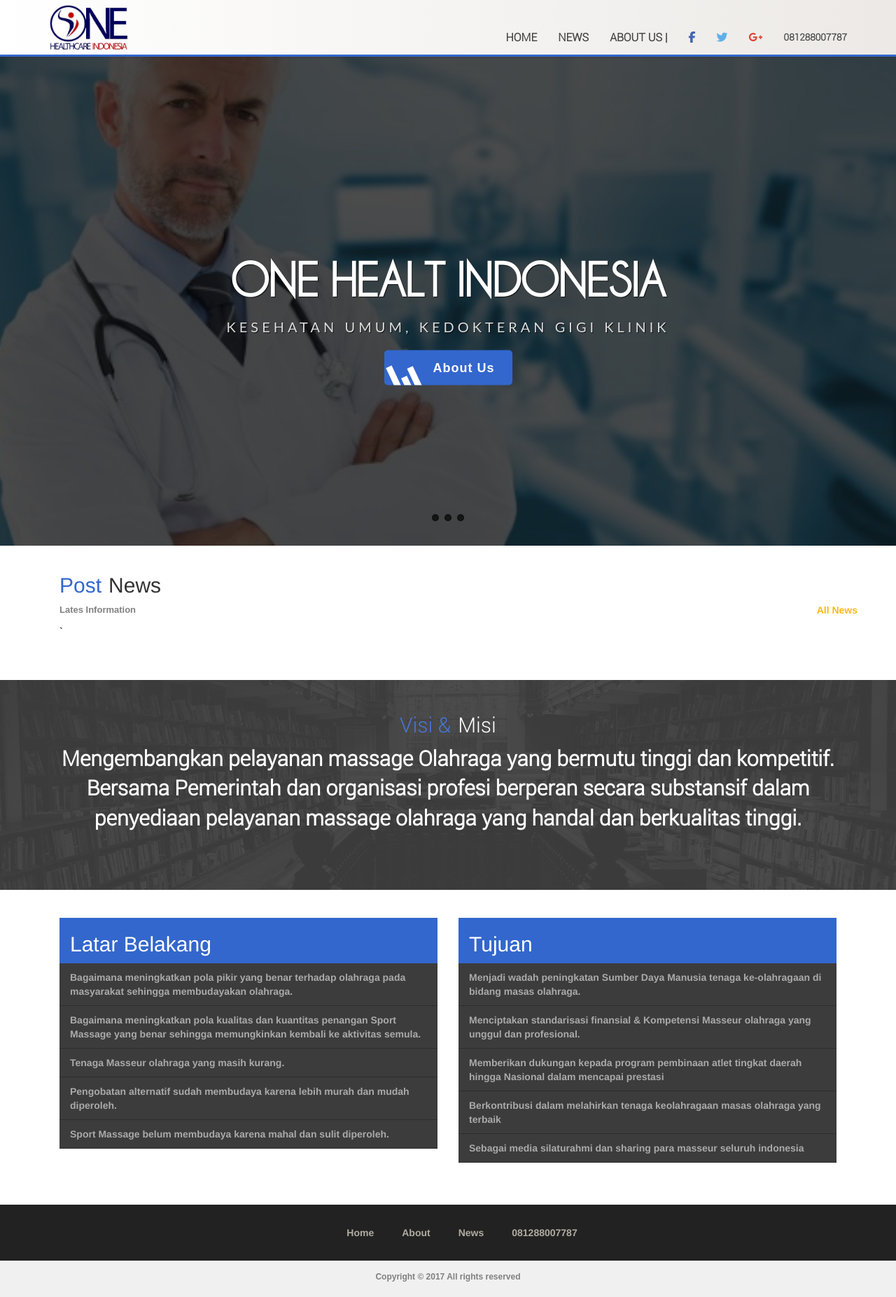
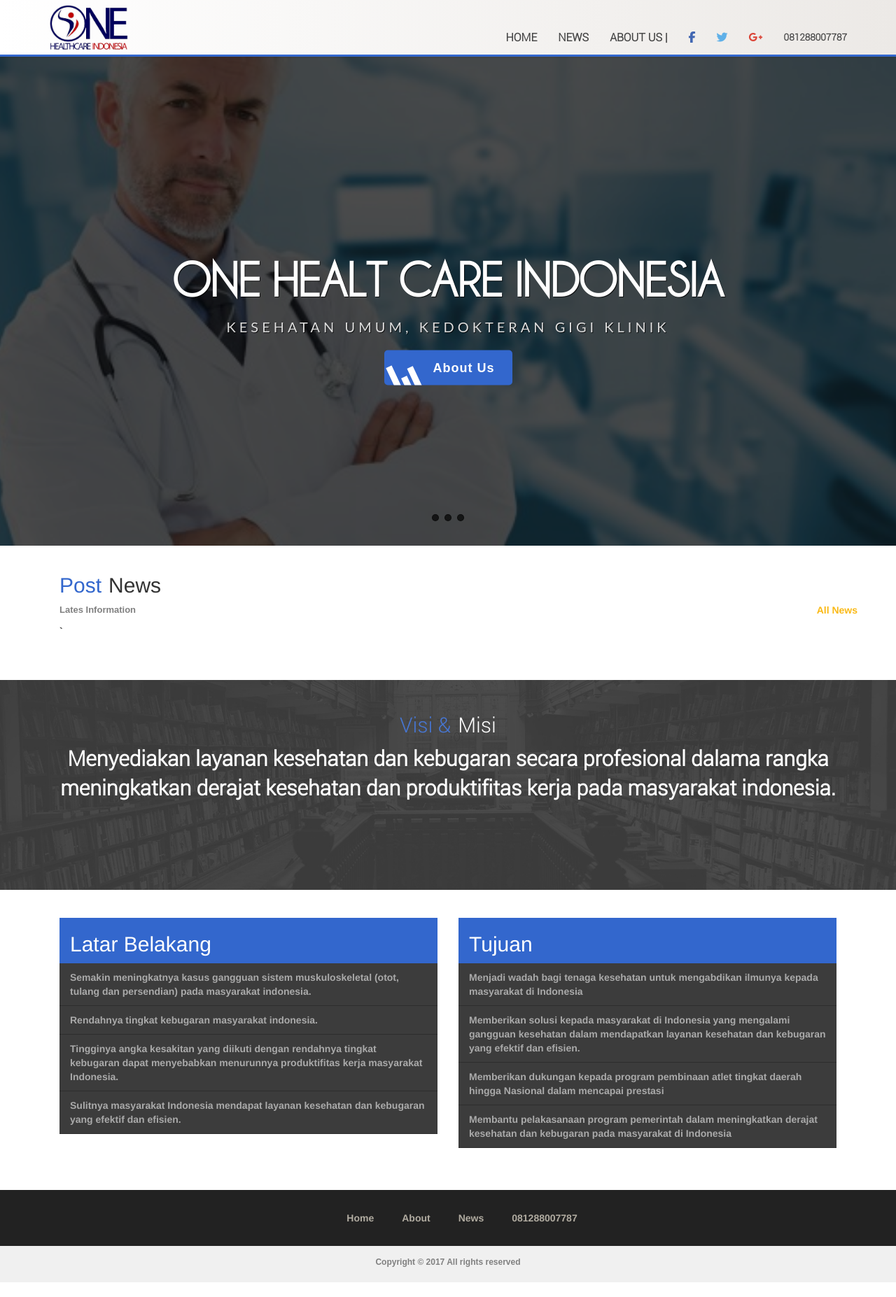
Before and after one commit to crayongenerateon/ohi, a CodeIgniter app: page /database/ in a window 1280 px wide. Shown: the whole page at 70% size. After the commit the page ends 1833 px from the top, so only its background shows below. Run offline with CodeIgniter, Linux system fonts and the light colour scheme; data that the repository does not hold is empty; some libraries are stand-ins or nearby versions; some web fonts are replaced.

Commit message:
revisi front end 1

```diff
--- a/application/views/templates/base.php
+++ b/application/views/templates/base.php
@@ -7,7 +7,7 @@
   <meta name="description" content="">
   <meta name="author" content="">
 
-  <title> OHI | one healt indonesia</title>
+  <title> OHCI | one healt care indonesia</title>
   <link rel="icon" href="<?php echo site_url('');?>media/template/media/images/ico/blood.png" type="icon">
   <!-- Bootstrap Core CSS -->
   <link href="<?php echo base_url('');?>media/template/media/css/bootstrap.min.css" rel="stylesheet" type="text/css">
@@ -79,7 +79,7 @@
           <div class="slide-1"></div>
           <div class="hero">
             <hgroup>
-              <h1>one healt indonesia</h1>
+              <h1>one healt care indonesia</h1>
               <h3>kesehatan umum, kedokteran gigi Klinik</h3>
             </hgroup>
             <button class="snip1434">About Us<i class="ion-stats-bars"></i></button>
@@ -89,7 +89,7 @@
           <div class="slide-2"></div>
           <div class="hero">
             <hgroup>
-              <h1>one healt indonesia</h1>
+              <h1>one healt care indonesia</h1>
               <h3>It Pays to Live Healthy</h3>
             </hgroup>
             <button class="snip1434">About Us<i class="ion-stats-bars"></i></button>
@@ -99,7 +99,7 @@
           <div class="slide-3"></div>
           <div class="hero">
             <hgroup>
-              <h1>one healt indonesia</h1>
+              <h1>one healt care indonesia</h1>
               <h3>Get start your next awesome project</h3>
             </hgroup>
             <button class="snip1434">About Us<i class="ion-stats-bars"></i></button>
@@ -116,7 +116,7 @@
             <div class="animated fadeInLeft">Post</div><div class="animated fadeInRight">News</div>
           </h1>
           <p class="animated fadeInUp delay-1">Lates Information</p>
-          <a href="<?php echo site_url('news/list');?>" class="animated fadeInUp delay-1 pull-right" style="margin-top: -30px;">All News</a>`
+          <a href="<?php echo site_url('news/index');?>" class="animated fadeInUp delay-1 pull-right" style="margin-top: -30px;">All News</a>`
         </div>
         <!-- <a class="btn btn-primary pull-right" href="#" style="margin-top: -50px;">View All News <i class="ion ion-eye"></i></a> -->
 
@@ -188,7 +188,7 @@
               <div class="animated fadeInLeft">Visi &</div> <div class="animated fadeInRight">Misi</div>
             </h1>
           </center>
-          Mengembangkan pelayanan massage Olahraga yang bermutu tinggi dan kompetitif. Bersama Pemerintah dan organisasi profesi berperan secara substansif dalam penyediaan pelayanan massage olahraga yang handal dan berkualitas tinggi.
+          Menyediakan layanan kesehatan dan kebugaran secara profesional dalama rangka meningkatkan derajat kesehatan dan produktifitas kerja pada masyarakat indonesia.
         </span>
       </div>
     </div>
@@ -201,11 +201,10 @@
         <a href="#" class="list-group-item active">
           <h2>Latar Belakang</h2>
         </a>
-        <a href="#" class="list-group-item text-primary">Bagaimana meningkatkan pola pikir yang benar terhadap olahraga pada masyarakat sehingga membudayakan olahraga.</a>
-        <a href="#" class="list-group-item">Bagaimana meningkatkan pola kualitas dan kuantitas penangan <strong>Sport Massage</strong> yang benar sehingga memungkinkan kembali ke aktivitas semula.</a>
-        <a href="#" class="list-group-item">Tenaga Masseur olahraga yang masih kurang.</a>
-        <a href="#" class="list-group-item">Pengobatan alternatif sudah membudaya karena lebih murah dan mudah diperoleh.</a>
-        <a href="#" class="list-group-item">Sport Massage belum membudaya karena mahal dan sulit diperoleh.</a>
+        <a href="#" class="list-group-item text-primary">Semakin meningkatnya kasus gangguan sistem muskuloskeletal (otot, tulang dan persendian) pada masyarakat indonesia.</a>
+        <a href="#" class="list-group-item">Rendahnya tingkat kebugaran masyarakat indonesia.</a>
+        <a href="#" class="list-group-item">Tingginya angka kesakitan yang diikuti dengan rendahnya tingkat kebugaran dapat menyebabkan menurunnya produktifitas kerja masyarakat Indonesia.</a>
+        <a href="#" class="list-group-item">Sulitnya masyarakat  Indonesia mendapat layanan kesehatan dan kebugaran  yang efektif dan efisien.</a>
       </div>
     </div>
 
@@ -214,11 +213,10 @@
       <a href="#" class="list-group-item active">
         <h2>Tujuan</h2>
       </a>
-      <a href="#" class="list-group-item text-primary">Menjadi wadah peningkatan Sumber Daya Manusia tenaga ke-olahragaan di bidang masas olahraga.</a>
-      <a href="#" class="list-group-item">Menciptakan standarisasi finansial & Kompetensi Masseur olahraga yang unggul dan profesional.</a>
+      <a href="#" class="list-group-item text-primary">Menjadi wadah bagi tenaga kesehatan untuk mengabdikan ilmunya kepada masyarakat di Indonesia </a>
+      <a href="#" class="list-group-item"> Memberikan solusi kepada masyarakat di Indonesia yang mengalami gangguan kesehatan dalam mendapatkan layanan kesehatan dan kebugaran yang efektif dan efisien.</a>
       <a href="#" class="list-group-item">Memberikan dukungan kepada program pembinaan atlet tingkat daerah hingga Nasional dalam mencapai prestasi</a>
-      <a href="#" class="list-group-item">Berkontribusi dalam melahirkan tenaga keolahragaan masas olahraga yang terbaik</a>
-      <a href="#" class="list-group-item">Sebagai media silaturahmi dan sharing para masseur seluruh indonesia</a>
+      <a href="#" class="list-group-item">Membantu pelakasanaan program pemerintah dalam meningkatkan derajat kesehatan dan kebugaran pada masyarakat di Indonesia</a>
     </div>
   </div>
 </div>
```
Also changed, not shown: application/views/news/list.php (+3 -9 lines).
